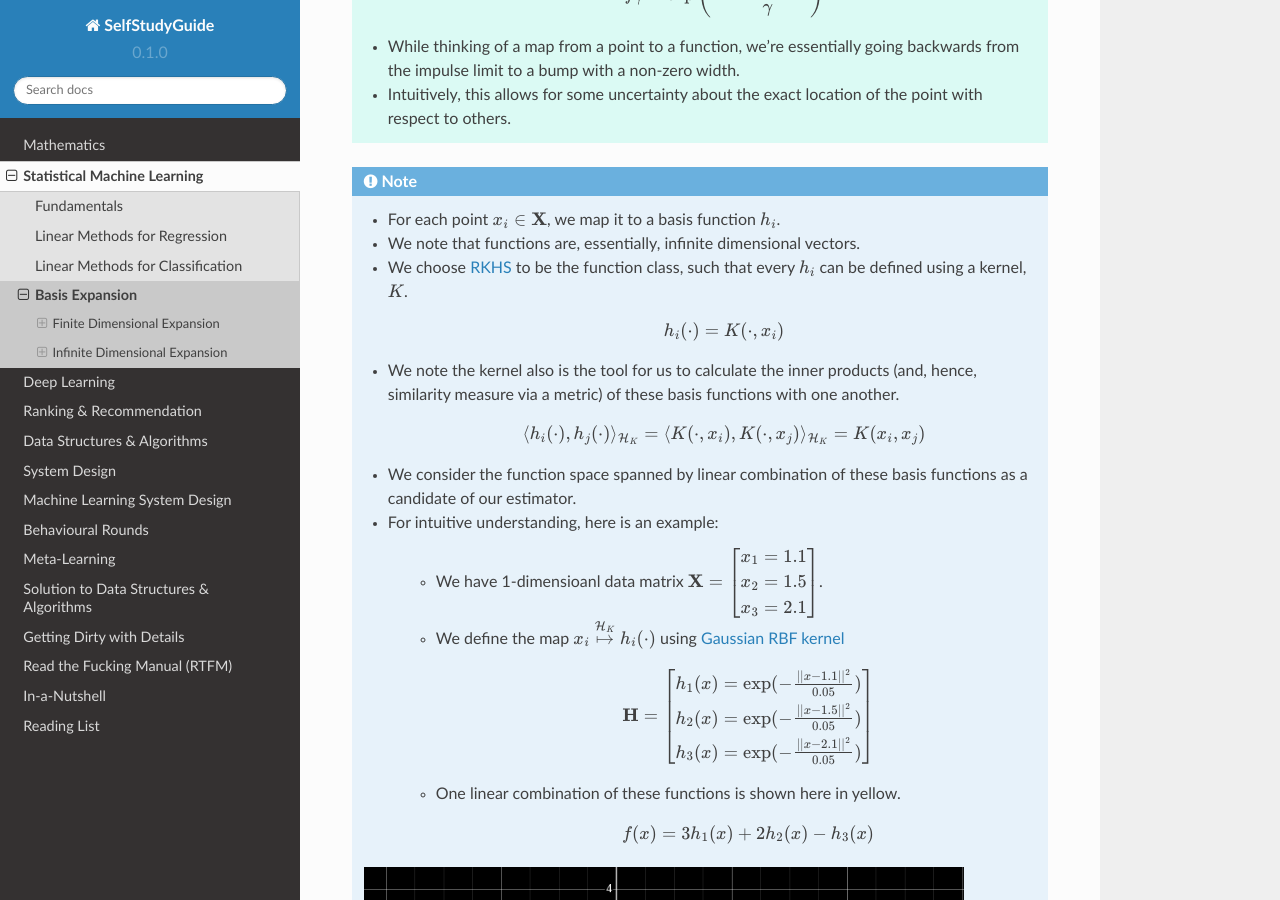
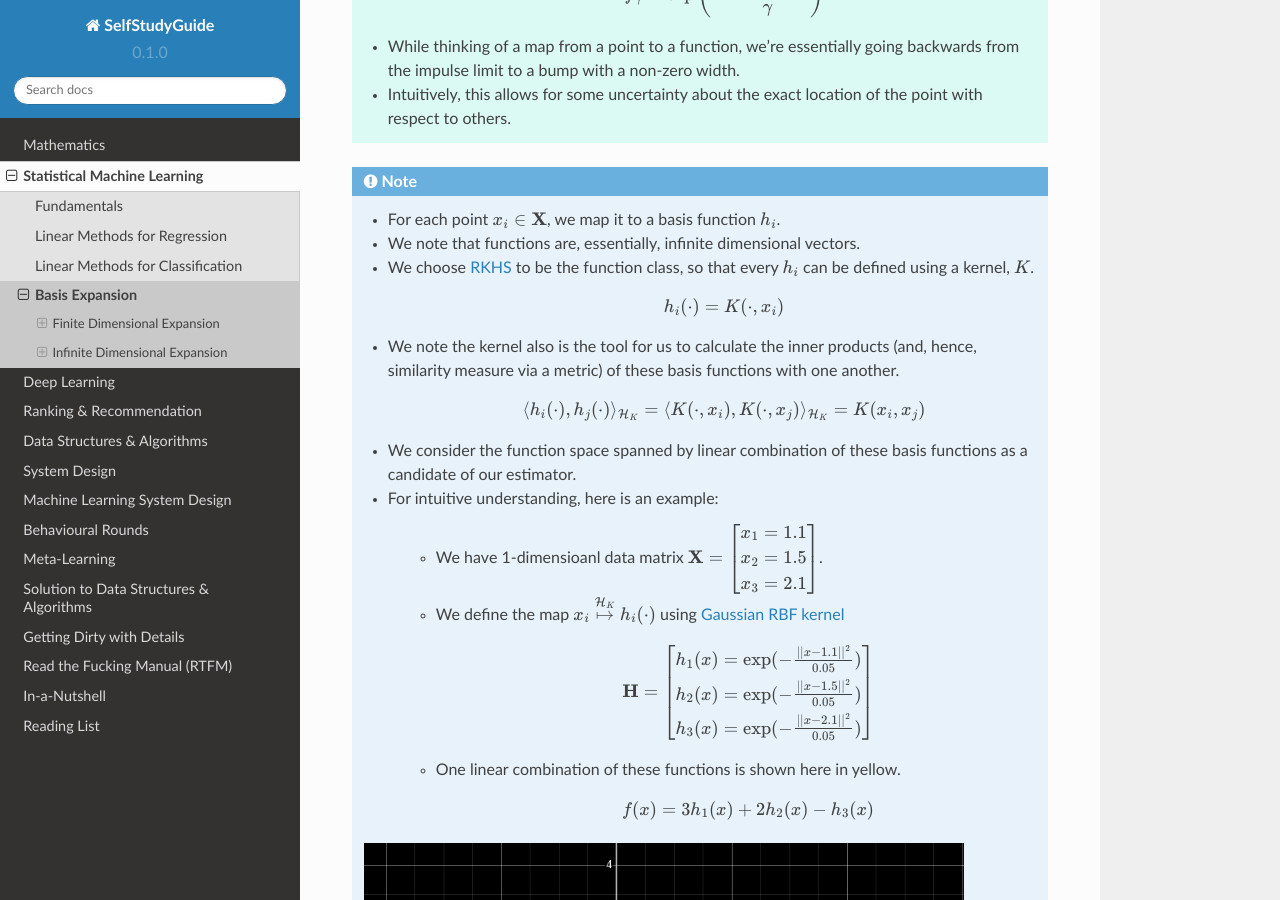
Before and after one commit to uselesstechjunks/leetcode, a Sphinx documentation site: the page built from docs/source/ml/basisexp.rst, in a window 1280 px wide and 900 px high, scrolled down 5798 px. Built offline with Sphinx 7.4.7 and the Read the Docs theme 2.0.0, drawn with Linux system fonts in a browser that asks for light colours.

Commit message:
Update basisexp.rst

```diff
--- a/docs/source/ml/basisexp.rst
+++ b/docs/source/ml/basisexp.rst
@@ -180,7 +180,7 @@ A point mapping to a function
 .. note::
 	* For each point :math:`x_i\in\mathbf{X}`, we map it to a basis function :math:`h_i`.
 	* We note that functions are, essentially, infinite dimensional vectors.
-	* We choose `RKHS <https://en.wikipedia.org/wiki/Reproducing_kernel_Hilbert_space>`_ to be the function class, such that every :math:`h_i` can be defined using a kernel, :math:`K`.
+	* We choose `RKHS <https://en.wikipedia.org/wiki/Reproducing_kernel_Hilbert_space>`_ to be the function class, so that every :math:`h_i` can be defined using a kernel, :math:`K`.
 
 		.. math:: h_i(\cdot)=K(\cdot,x_i)
 	* We note the kernel also is the tool for us to calculate the inner products (and, hence, similarity measure via a metric) of these basis functions with one another.
```
